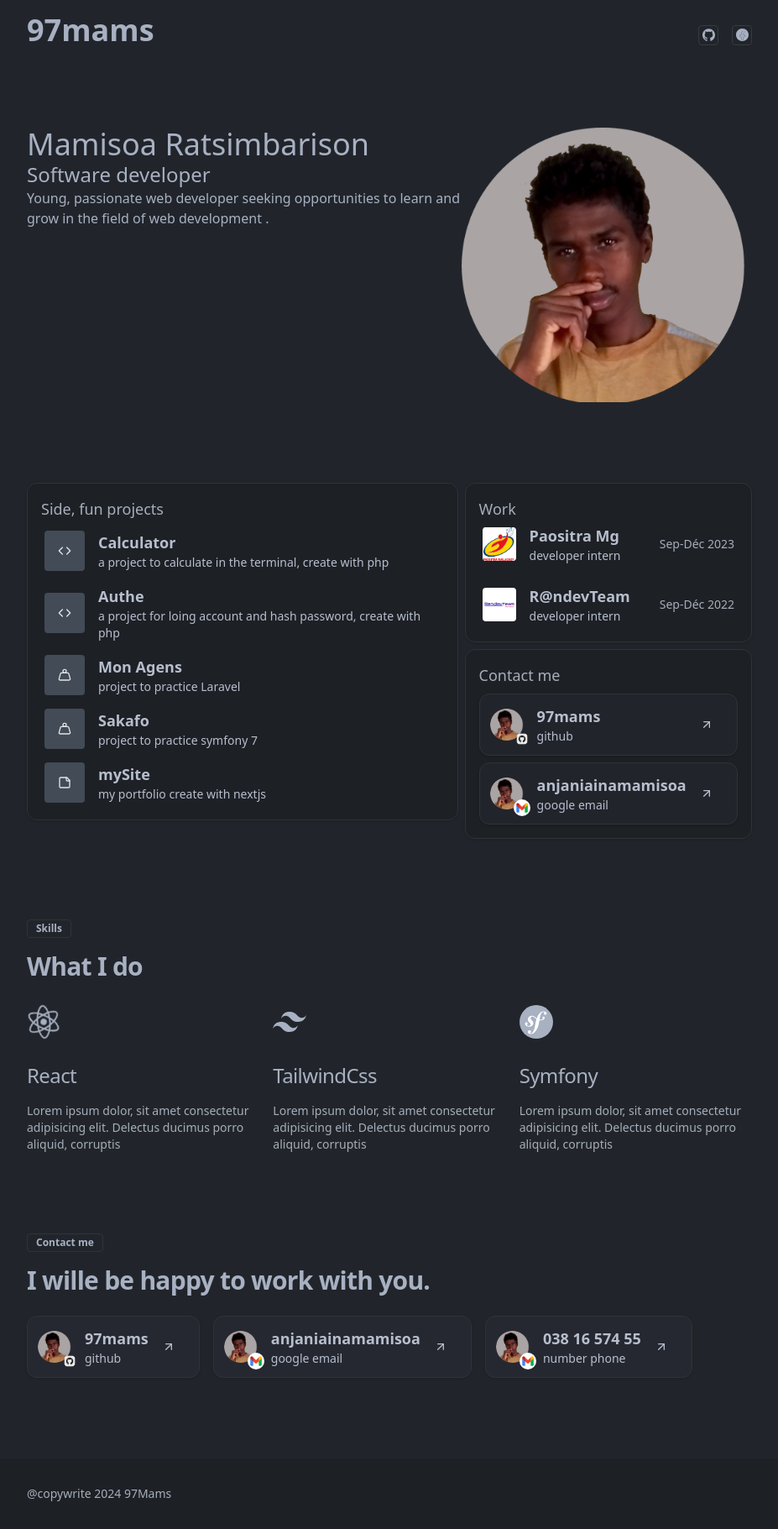
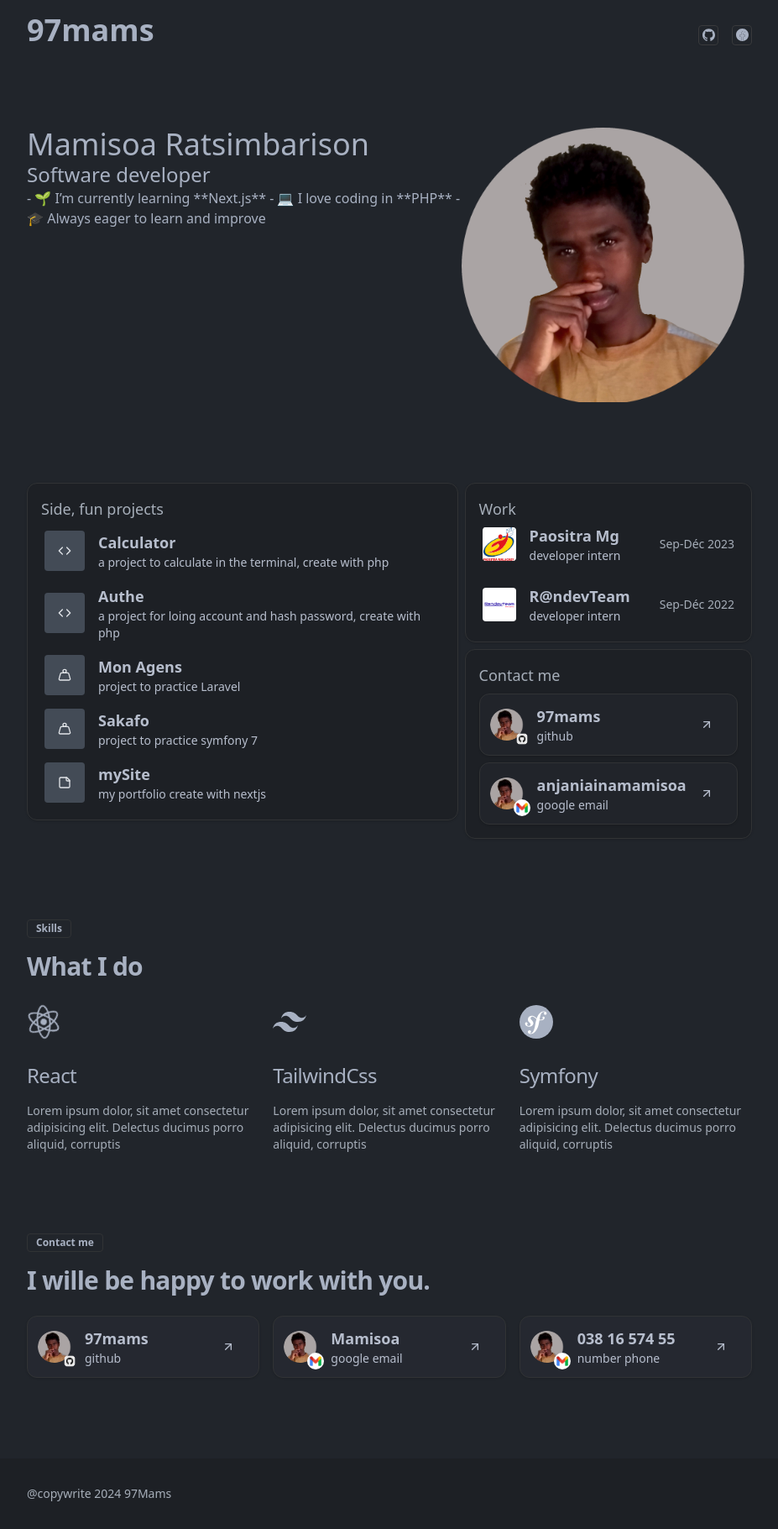
Before and after one commit to 97mams/my-site, a Next.js app: page / in a window 1280 px wide. Shown: the whole page at 84% size, without its empty margins (176-1103 px from the left). Built offline with nearby package versions, Linux system fonts and the light colour scheme.

Commit message:
fix: contents

```diff
--- a/app/_componets/ContactCard.tsx
+++ b/app/_componets/ContactCard.tsx
@@ -2,17 +2,19 @@ import Image from "next/image"
 import { Card } from "@/components/ui/card"
 import { ArrowUpRight } from "lucide-react"
 import Link from "next/link"
+import { cn } from "@/lib/utils"
 
 export const ContactCard = (props: {
     image: string
     mediumImage: string
     name: string
-    description: string,
+    description: string
     url: string
 }) => {
     return (
         <Link
             href={props.url}
+            className={"w-full"}
         >
             <Card className="p-3 bg-accent/10 flex items-center gap-4 hover:bg-accent/30 transition-colors group">
                 <div className="relative">
--- a/app/_componets/Contacts.tsx
+++ b/app/_componets/Contacts.tsx
@@ -9,7 +9,7 @@ export const Contacts = () => {
             <h2 className="scroll-m-20 pb-2 text-3xl font-semibold tracking-tight first:mt-0">
                 I wille be happy to work with you.
             </h2>
-            <div className="flex max-md:flex-col gap-4">
+            <div className="flex max-md:flex-col gap-4 w-full">
                 <ContactCard
                     image="/saryko.png"
                     mediumImage="/github-logo.png"
@@ -21,7 +21,7 @@ export const Contacts = () => {
                 <ContactCard
                     image="/saryko.png"
                     mediumImage="/google-mail.png"
-                    name="anjaniainamamisoa"
+                    name="Mamisoa"
                     description="google email"
                     url="mailto:anjaniainamamisoa@gmail.com"
                 />
--- a/app/_componets/Hero.tsx
+++ b/app/_componets/Hero.tsx
@@ -7,7 +7,9 @@ export const Hero = () => {
             <div className="flex-[3] ">
                 <h2 className="text-4xl">Mamisoa Ratsimbarison</h2>
                 <h3 className="text-2xl">Software developer</h3>
-                <p>Young, passionate web developer seeking opportunities to learn and grow in the field of web development .</p>
+                <p>- 🌱 I’m currently learning **Next.js**
+                    - 💻 I love coding in **PHP**
+                    - 🎓 Always eager to learn and improve</p>
             </div>
             <div className="flex-[2] ml-auto">
                 <Image
```
